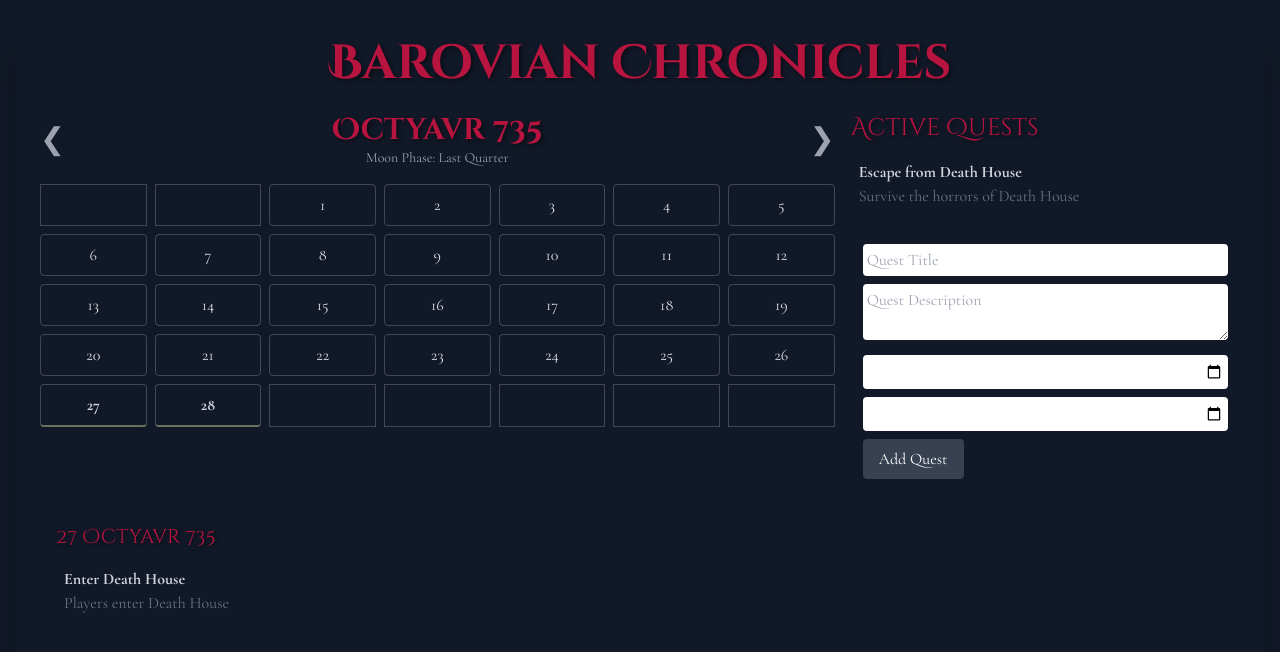
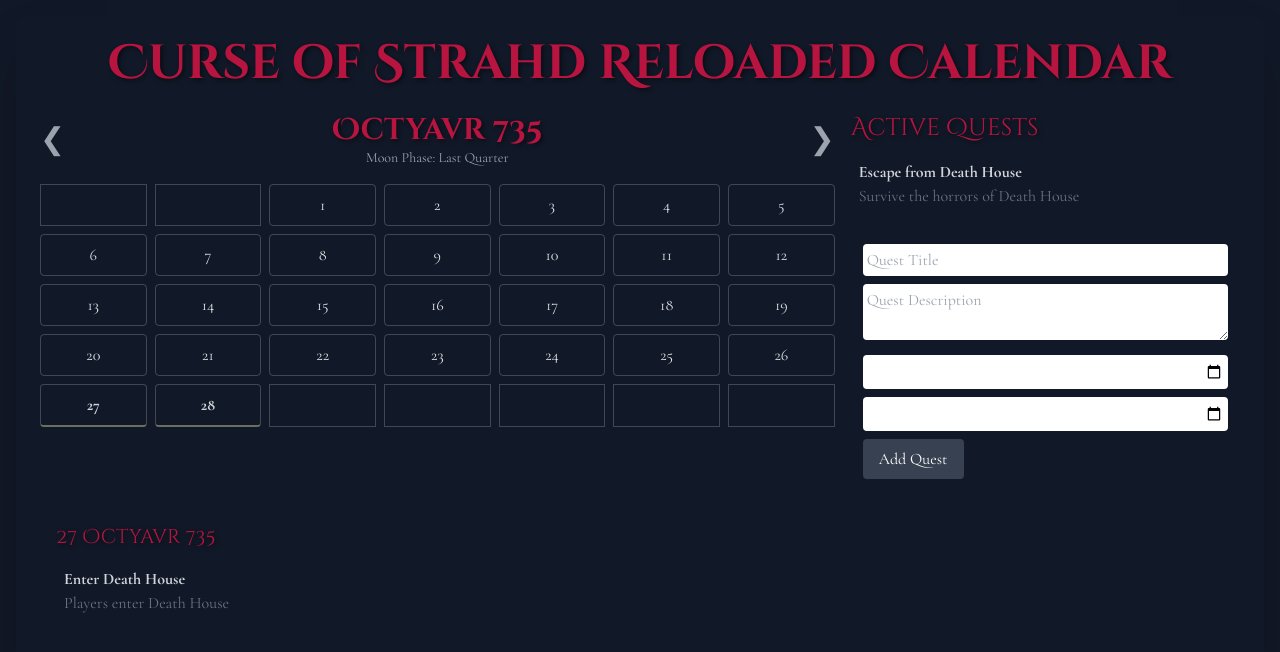
Before and after one commit to b00yahg/reloaded-calendar, a plain HTML site: page index.html in a window 1280 px wide. Drawn offline with nearby package versions, Linux system fonts and the light colour scheme.

Commit message:
Update index.html

```diff
--- a/index.html
+++ b/index.html
@@ -45,7 +45,7 @@
     <div id="app" class="max-w-7xl mx-auto p-4">
         <div id="calendar-container" class="bg-gray-800/80 rounded-xl shadow-2xl p-6">
             <h1 class="text-5xl font-bold text-gray-300 mb-6 text-center gothic-header">
-                Barovian Chronicles
+                Curse of Strahd Reloaded Calendar
             </h1>
 
             <div class="grid grid-cols-3 gap-4">
```
